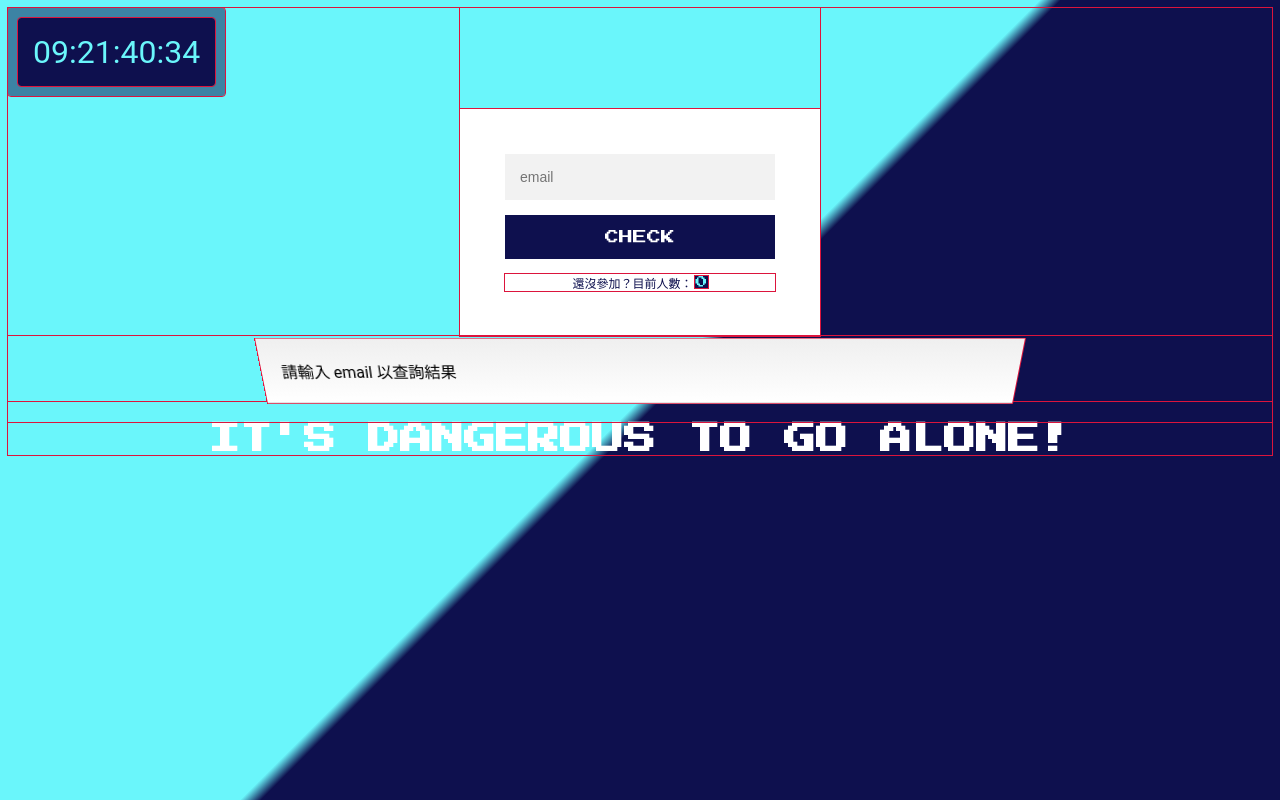
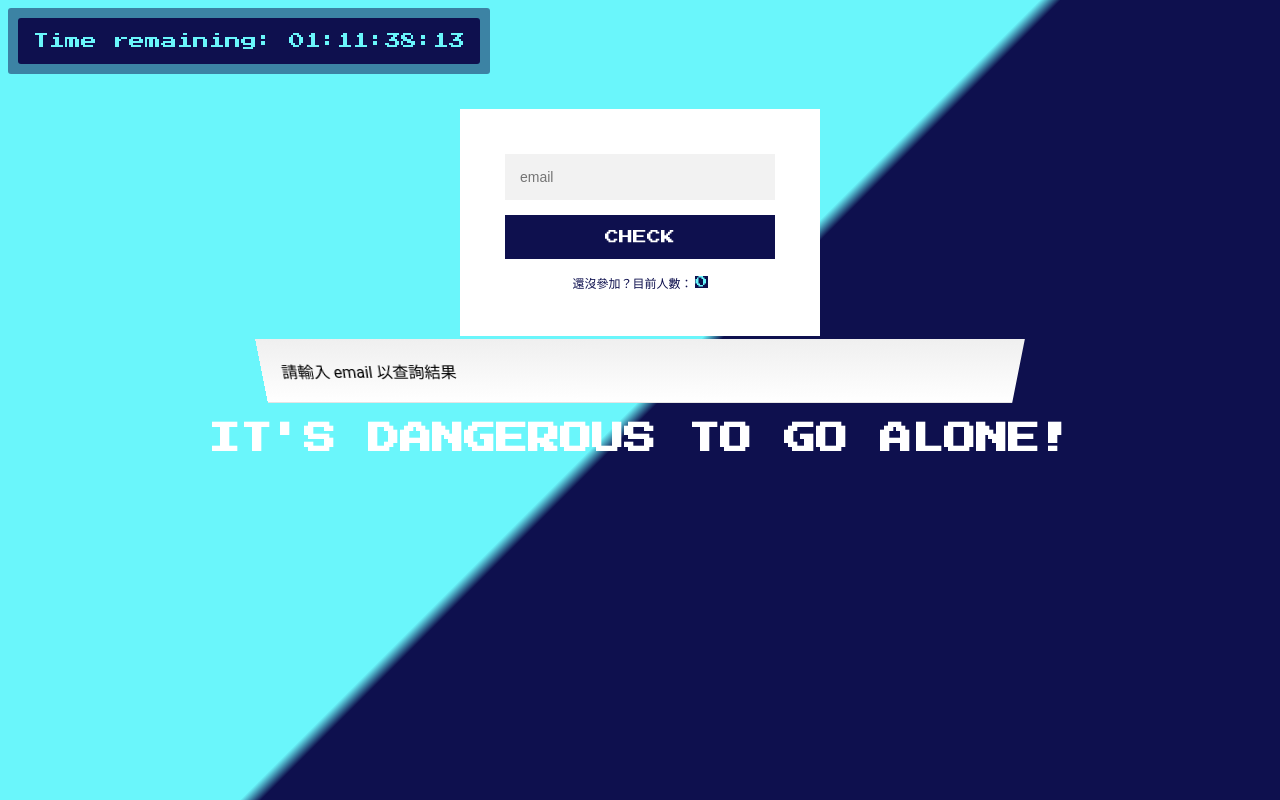
Before and after one commit to Leeboyd/JS30, a website with bundled scripts: page HEX0/index.html in a window 1280 px wide. Built offline with nearby package versions, Linux system fonts and the light colour scheme; no server answers.

Commit message:
feat: 倒數功能完成

```diff
--- a/HEX0/hex01.finish.js
+++ b/HEX0/hex01.finish.js
@@ -1,5 +1,11 @@
 (function e(t,n,r){function s(o,u){if(!n[o]){if(!t[o]){var a=typeof require=="function"&&require;if(!u&&a)return a(o,!0);if(i)return i(o,!0);var f=new Error("Cannot find module '"+o+"'");throw f.code="MODULE_NOT_FOUND",f}var l=n[o]={exports:{}};t[o][0].call(l.exports,function(e){var n=t[o][1][e];return s(n?n:e)},l,l.exports,e,t,n,r)}return n[o].exports}var i=typeof require=="function"&&require;for(var o=0;o<r.length;o++)s(r[o]);return s})({1:[function(require,module,exports){
 'use strict';
+
+var _timer = require('./timer');
+
+var _timer2 = _interopRequireDefault(_timer);
+
+function _interopRequireDefault(obj) { return obj && obj.__esModule ? obj : { default: obj }; }
 
 var BASE_URL = 'https://www.thef2e.com/api/';
 var api = {
@@ -25,6 +31,9 @@ var button = document.querySelector('button');
 
 var searchResult = [];
 
+//
+(0, _timer2.default)();
+//
 api.get_signUpTotal().then(function (blob) {
   return blob.json();
 }).then(function (data) {
@@ -82,4 +91,57 @@ function parseDate(timeStamp) {
 
 form.addEventListener('submit', submitForm);
 
+},{"./timer":2}],2:[function(require,module,exports){
+'use strict';
+
+Object.defineProperty(exports, "__esModule", {
+  value: true
+});
+function renderCoundown() {
+
+  // set our end time
+  var endTime = new Date(1528084800000);
+
+  // store clock div to avoid repeatedly querying the DOM
+  var timer = document.querySelector('.timer');
+
+  var remainingTime = getRemainingTime(endTime);
+
+  // calculate remaining time
+  function getRemainingTime(deadline) {
+    var now = new Date().getTime();
+    return deadline - now;
+  }
+
+  // prefix one-digit with zero
+  function leadingZero(value) {
+    return ('0' + Math.floor(value)).slice(-2);
+  }
+
+  // show time repeatedly
+  function renderTime() {
+    var remainingTime = getRemainingTime(endTime);
+    var seconds = leadingZero(remainingTime / 1000 % 60);
+    var minutes = leadingZero(remainingTime / (60 * 1000) % 60);
+    var hours = leadingZero(remainingTime / (60 * 60 * 1000) % 24);
+    var days = leadingZero(remainingTime / (24 * 60 * 60 * 1000));
+
+    timer.innerHTML = 'Time remaining: ' + days + ':' + hours + ':' + minutes + ':' + seconds;
+
+    // if remaining time more than one sec., update timer
+    if (remainingTime >= 1000) {
+      requestAnimationFrame(renderTime);
+    }
+  }
+
+  // init
+  if (remainingTime >= 1000) {
+    requestAnimationFrame(renderTime);
+  } else {
+    timer.innerHTML = '<b>\u6642\u9593\u5230\u56C9\uFF0C\u6311\u6230\u5DF2\u958B\u59CB</b>';
+  }
+}
+
+exports.default = renderCoundown;
+
 },{}]},{},[1]);
--- a/HEX0/hex01.js
+++ b/HEX0/hex01.js
@@ -1,3 +1,4 @@
+import renderCoundown from './timer';
 const BASE_URL = `https://www.thef2e.com/api/`;
 const api = {
   get_signUpTotal () {
@@ -23,6 +24,9 @@ const button = document.querySelector('button');
 
 let searchResult = [];
 
+//
+renderCoundown();
+//
 api.get_signUpTotal()
   .then(blob => blob.json())
   .then(data => counter.innerHTML = data.total)
--- a/HEX0/index.html
+++ b/HEX0/index.html
@@ -7,7 +7,7 @@
 </head>
 <body>
   <div id="boy-clock">
-    <span class="clock">09:21:40:34</span>
+    <span class="timer">00:00:00:00</span>
   </div>
   <div class="boy-centerbox">
     <form class="boy-form">
--- a/HEX0/style.css
+++ b/HEX0/style.css
@@ -3,7 +3,7 @@
   height: 100%;
 }
 * {
-  outline: 1px solid crimson;
+  /* outline: 1px solid crimson; */
 }
 h1 {
   color:white;
@@ -95,13 +95,13 @@ h1 {
 }
 
 #boy-clock {
-  /* font-family: sans-serif; */
+  font-family: 'Press Start 2P', sans-serif;
   position: fixed;
   display: inline-block;
   text-align: center;
   padding: 10px;
   border-radius: 3px;
-  font-size: 2em;
+  font-size: 1em;
   background: rgba(14,16,78,0.5);
   color: rgba(106,246,251,1);
 }
--- /dev/null
+++ b/HEX0/timer.js
@@ -0,0 +1,47 @@
+function renderCoundown () {
+
+  // set our end time
+  const endTime = new Date(1528084800000);
+
+  // store clock div to avoid repeatedly querying the DOM
+  const timer = document.querySelector('.timer');
+
+  let remainingTime = getRemainingTime(endTime);
+
+  // calculate remaining time
+  function getRemainingTime(deadline) {
+    const now = new Date().getTime();
+    return deadline - now;
+  }
+
+  // prefix one-digit with zero
+  function leadingZero(value) {
+    return ('0' + Math.floor(value)).slice(-2);
+  }
+
+  // show time repeatedly
+  function renderTime() {
+    let remainingTime = getRemainingTime(endTime);
+    let seconds = leadingZero((remainingTime / 1000) % 60);
+    let minutes = leadingZero((remainingTime / (60 * 1000)) % 60);
+    let hours = leadingZero((remainingTime / (60 * 60 * 1000)) % 24);
+    let days = leadingZero(remainingTime / (24 * 60 * 60 * 1000));
+
+    timer.innerHTML = `Time remaining: ${days}:${hours}:${minutes}:${seconds}`;
+
+    // if remaining time more than one sec., update timer
+    if (remainingTime >= 1000) {
+      requestAnimationFrame(renderTime);
+    }
+  }
+
+  // init
+  if (remainingTime >= 1000) {
+    requestAnimationFrame(renderTime);
+  } else {
+    timer.innerHTML = `<b>時間到囉，挑戰已開始</b>`;
+  }
+
+}
+
+export default renderCoundown;
```
